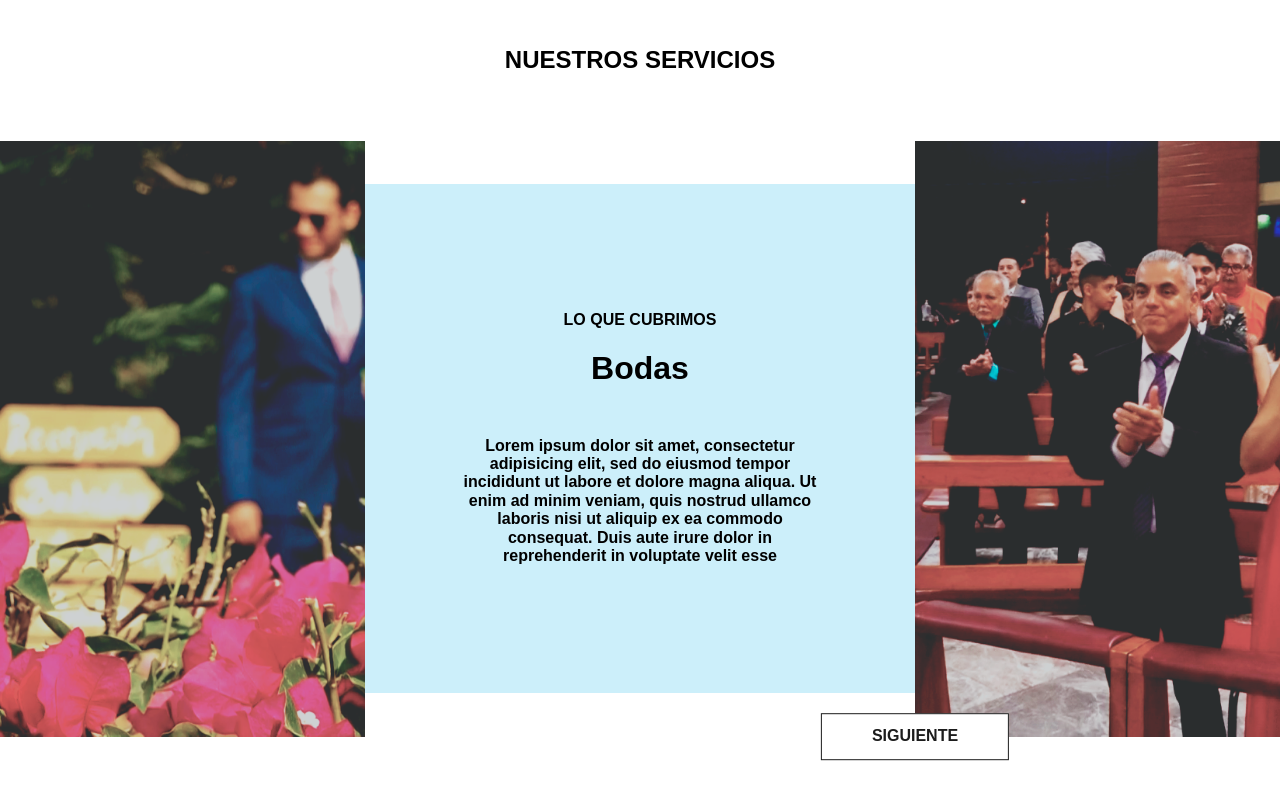
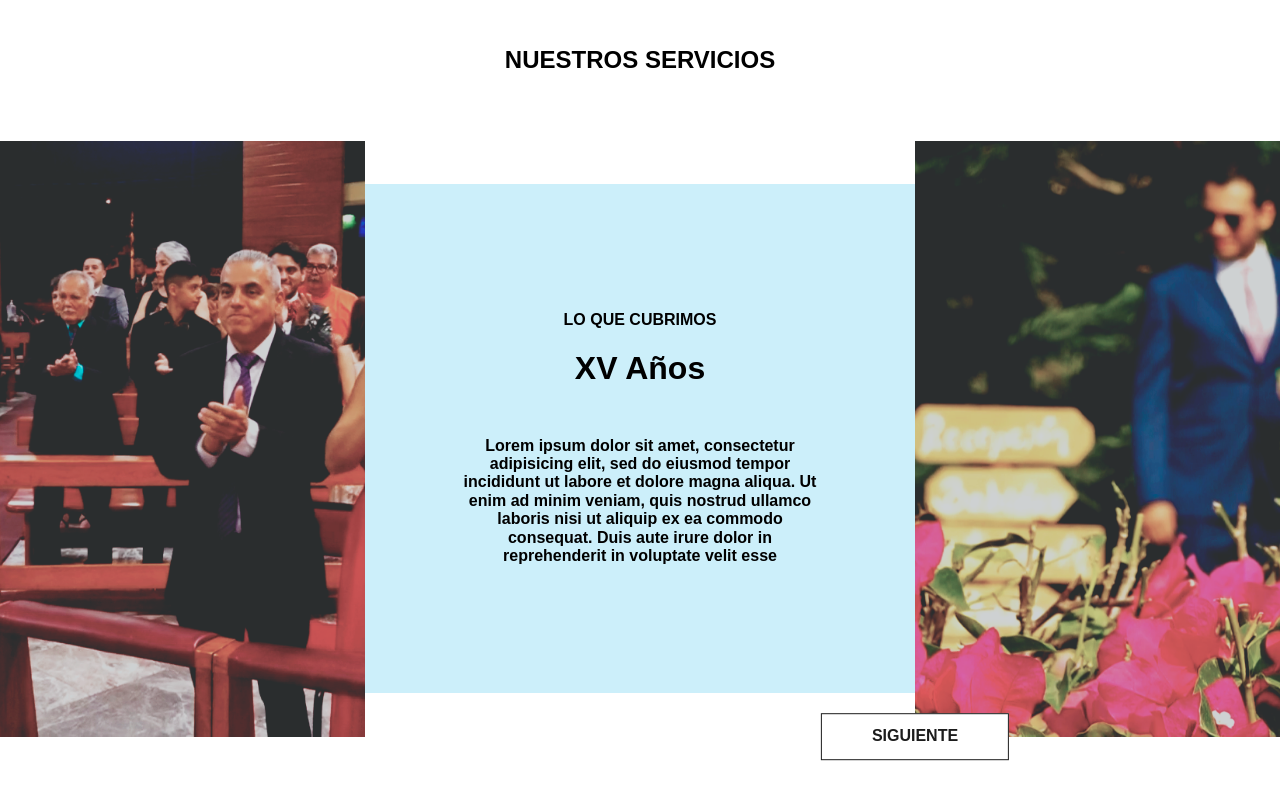
Before and after one commit to heyitsanuar/visual-video, a React (Create React App) app: page / in a window 1280 px wide. Shown: the part 3045-3845 px from the top of the page. Built offline with nearby package versions, Linux system fonts and the light colour scheme; a web font is replaced by a local one.

Commit message:
Add event pagination

```diff
--- /dev/null
+++ b/src/data/eventsCard.js
@@ -0,0 +1,29 @@
+import givehandImg from "../shared/assets/img/home/give-a-hand.png";
+import flowerFieldImg from "../shared/assets/img/home/flower-field-edited.png";
+
+export const cards = [
+  {
+    id: 0,
+    colorClass: "services__item--blue",
+    rightImg: flowerFieldImg,
+    leftImg: givehandImg,
+  },
+  {
+    id: 1,
+    colorClass: "services__item--yellow",
+    rightImg: flowerFieldImg,
+    leftImg: givehandImg,
+  },
+  {
+    id: 2,
+    colorClass: "services__item--yellow",
+    rightImg: flowerFieldImg,
+    leftImg: givehandImg,
+  },
+  {
+    id: 3,
+    colorClass: "services__item--purple",
+    rightImg: flowerFieldImg,
+    leftImg: givehandImg,
+  },
+];
--- /dev/null
+++ b/src/features/home/EventItem.jsx
@@ -0,0 +1,47 @@
+import React from "react";
+import Button from "../../shared/components/Controls/Button";
+
+const EventItem = (props) => {
+  const { isVisible, colorClass, rightImg, leftImg, onBack, onNext } = props;
+
+  return (
+    <div class={`services__item ${isVisible ? "" : "slider--hide"}`}>
+      <div class='services__item-image'>
+        <img id='left-image' src={leftImg} alt='' class='image lazyload' />
+        {onBack && (
+          <Button className='btn__service btn__service--right' onClick={onBack}>
+            ANTERIOR
+          </Button>
+        )}
+      </div>
+      <div class={`services__item-info flex-center ${colorClass}`}>
+        <div class='services__item-text'>
+          <p class='text--s-black'>LO QUE CUBRIMOS</p>
+          <h1 id='service-title' class='services__item-title text--s-black'>
+            XV Años
+          </h1>
+          <p id='service-description' class='text--s-black'>
+            Lorem ipsum dolor sit amet, consectetur adipisicing elit, sed do eiusmod tempor
+            incididunt ut labore et dolore magna aliqua. Ut enim ad minim veniam, quis nostrud
+            ullamco laboris nisi ut aliquip ex ea commodo consequat. Duis aute irure dolor in
+            reprehenderit in voluptate velit esse
+          </p>
+          <div class='services__buttons'>
+            <i class='btn__icon-pagination flex-center fas fa-chevron-left'></i>
+            <i class='btn__icon-pagination flex-center fas fa-chevron-right'></i>
+          </div>
+        </div>
+      </div>
+      <div class='services__item-image services__item-image--hide-at-small'>
+        <img id='right-image' src={rightImg} alt='' class='image lazyload' />
+        {onNext && (
+          <Button className='btn__service btn__service--left' onClick={onNext}>
+            SIGUIENTE
+          </Button>
+        )}
+      </div>
+    </div>
+  );
+};
+
+export default EventItem;
--- a/src/features/home/Events.jsx
+++ b/src/features/home/Events.jsx
@@ -1,121 +1,39 @@
 import React from "react";
-import Button from "../../shared/components/Controls/Button";
+import EventItem from "./EventItem";
 
-import givehandImg from "../../shared/assets/img/home/give-a-hand.png";
-import flowerFieldImg from "../../shared/assets/img/home/flower-field-edited.png";
+import { cards } from "../../data/eventsCard";
 
 const Events = () => {
+  const [pagination, setPagination] = React.useState({
+    currentPage: 0,
+    numberOfPages: cards.length,
+  });
+
+  const { currentPage, numberOfPages } = pagination;
+
+  const handleNextPage = () => {
+    if (currentPage < numberOfPages - 1) {
+      setPagination({ ...pagination, currentPage: currentPage + 1 });
+    }
+  };
+
+  const handleBackPage = () => {
+    if (currentPage > 0) {
+      setPagination({ ...pagination, currentPage: currentPage - 1 });
+    }
+  };
+
   return (
     <div class='services__container' id='slider'>
-      <div class='services__item'>
-        <div class='services__item-image'>
-          <img id='left-image' src={flowerFieldImg} alt='' class='image lazyload' />
-        </div>
-        <div class='services__item-info services__item--blue flex-center'>
-          <div class='services__item-text'>
-            <p class='text--s-black'>LO QUE CUBRIMOS</p>
-            <h1 id='service-title' class='services__item-title text--s-black'>
-              Bodas
-            </h1>
-            <p id='service-description' class='text--s-black'>
-              Lorem ipsum dolor sit amet, consectetur adipisicing elit, sed do eiusmod tempor
-              incididunt ut labore et dolore magna aliqua. Ut enim ad minim veniam, quis nostrud
-              ullamco laboris nisi ut aliquip ex ea commodo consequat. Duis aute irure dolor in
-              reprehenderit in voluptate velit esse
-            </p>
-            <div class='services__buttons'>
-              <i class='flex-center'></i>
-              <i class='btn__icon-pagination flex-center fas fa-chevron-right'></i>
-            </div>
-          </div>
-        </div>
-        <div class='services__item-image services__item-image--hide-at-small'>
-          <img id='right-image' src={givehandImg} alt='' class='image lazyload' />
-          <Button className='btn__service btn__service--left'>SIGUIENTE</Button>
-        </div>
-      </div>
-      <div class='services__item slider--hide'>
-        <div class='services__item-image'>
-          <img id='left-image' src={flowerFieldImg} alt='' class='image lazyload' />
-          <Button className='btn__service btn__service--right'>ANTERIOR</Button>
-        </div>
-        <div class='services__item-info services__item--yellow flex-center'>
-          <div class='services__item-text'>
-            <p class='text--s-black'>LO QUE CUBRIMOS</p>
-            <h1 id='service-title' class='services__item-title text--s-black'>
-              XV Años
-            </h1>
-            <p id='service-description' class='text--s-black'>
-              Lorem ipsum dolor sit amet, consectetur adipisicing elit, sed do eiusmod tempor
-              incididunt ut labore et dolore magna aliqua. Ut enim ad minim veniam, quis nostrud
-              ullamco laboris nisi ut aliquip ex ea commodo consequat. Duis aute irure dolor in
-              reprehenderit in voluptate velit esse
-            </p>
-            <div class='services__buttons'>
-              <i class='btn__icon-pagination flex-center fas fa-chevron-left'></i>
-              <i class='btn__icon-pagination flex-center fas fa-chevron-right'></i>
-            </div>
-          </div>
-        </div>
-        <div class='services__item-image services__item-image--hide-at-small'>
-          <img id='right-image' src={givehandImg} alt='' class='image lazyload' />
-          <Button className='btn__service btn__service--left'>SIGUIENTE</Button>
-        </div>
-      </div>
-      <div class='services__item slider--hide'>
-        <div class='services__item-image'>
-          <img id='left-image' src={flowerFieldImg} alt='' class='image lazyload' />
-          <Button className='btn__service btn__service--right'>ANTERIOR</Button>
-        </div>
-        <div class='services__item-info services__item--red flex-center'>
-          <div class='services__item-text'>
-            <p class='text--s-black'>LO QUE CUBRIMOS</p>
-            <h1 id='service-title' class='services__item-title text--s-black'>
-              Fiestas
-            </h1>
-            <p id='service-description' class='text--s-black'>
-              Lorem ipsum dolor sit amet, consectetur adipisicing elit, sed do eiusmod tempor
-              incididunt ut labore et dolore magna aliqua. Ut enim ad minim veniam, quis nostrud
-              ullamco laboris nisi ut aliquip ex ea commodo consequat. Duis aute irure dolor in
-              reprehenderit in voluptate velit esse
-            </p>
-            <div class='services__buttons'>
-              <i class='btn__icon-pagination flex-center fas fa-chevron-left'></i>
-              <i class='btn__icon-pagination flex-center fas fa-chevron-right'></i>
-            </div>
-          </div>
-        </div>
-        <div class='services__item-image services__item-image--hide-at-small'>
-          <img id='right-image' src={givehandImg} alt='' class='image lazyload' />
-          <Button className='btn__service btn__service--left'>SIGUIENTE</Button>
-        </div>
-      </div>
-      <div class='services__item slider--hide'>
-        <div class='services__item-image'>
-          <img id='left-image' src={flowerFieldImg} alt='' class='image lazyload' />
-          <Button className='btn__service btn__service--right'>ANTERIOR</Button>
-        </div>
-        <div class='services__item-info services__item--purple flex-center'>
-          <div class='services__item-text'>
-            <p class='text--s-black'>LO QUE CUBRIMOS</p>
-            <h1 id='service-title' class='services__item-title text--s-black'>
-              Eventos
-            </h1>
-            <p id='service-description' class='text--s-black'>
-              Lorem ipsum dolor sit amet, consectetur adipisicing elit, sed do eiusmod tempor
-              incididunt ut labore et dolore magna aliqua. Ut enim ad minim veniam, quis nostrud
-              ullamco laboris nisi ut aliquip ex ea commodo consequat. Duis aute irure dolor in
-              reprehenderit in voluptate velit esse
-            </p>
-            <div class='services__buttons'>
-              <i class='btn__icon-pagination flex-center fas fa-chevron-left'></i>
-            </div>
-          </div>
-        </div>
-        <div class='services__item-image services__item-image--hide-at-small'>
-          <img id='right-image' src={givehandImg} alt='' class='image lazyload' />
-        </div>
-      </div>
+      {cards.map((i) => (
+        <EventItem
+          key={i.id}
+          {...i}
+          isVisible={currentPage === i.id}
+          onBack={currentPage > 0 ? handleBackPage : undefined}
+          onNext={currentPage < numberOfPages - 1 ? handleNextPage : undefined}
+        />
+      ))}
     </div>
   );
 };
--- a/src/shared/components/Controls/Button.jsx
+++ b/src/shared/components/Controls/Button.jsx
@@ -14,7 +14,7 @@ const Button = (props) => {
   }
 
   return (
-    <button className={`btn ${className}`} onclick={onClick}>
+    <button className={`btn ${className}`} onClick={onClick}>
       {children}
     </button>
   );
```
